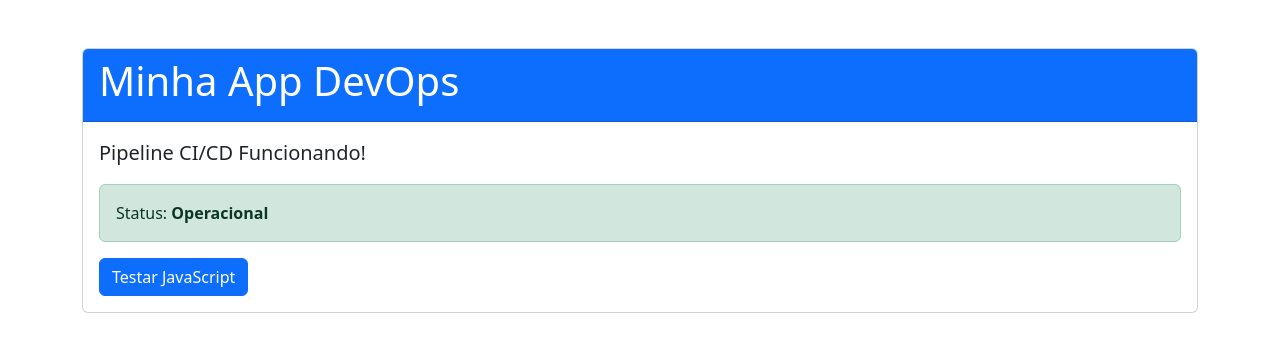
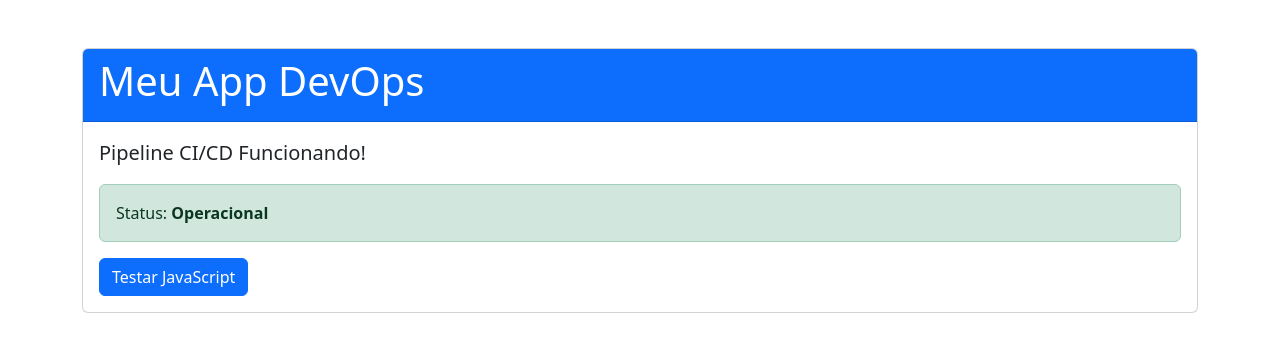
Before and after one commit to FelipeCunha27/desafio-devops-impacta, a Flask app: page / in a window 1280 px wide. Shown: the top 352 px of the page. Run offline with Flask 2, Linux system fonts and the light colour scheme.

Commit message:
Mudança no título

```diff
--- a/templates/index.html
+++ b/templates/index.html
@@ -2,20 +2,26 @@
 <html>
   <head>
     <title>DevOps App</title>
-    <link href="https://cdn.jsdelivr.net/npm/bootstrap@5.3.0/dist/css/bootstrap.min.css" rel="stylesheet">
+    <link
+      href="https://cdn.jsdelivr.net/npm/bootstrap@5.3.0/dist/css/bootstrap.min.css"
+      rel="stylesheet"
+    />
   </head>
   <body>
     <div class="container mt-5">
       <div class="card">
         <div class="card-header bg-primary text-white">
-                <h1>Minha App DevOps</h1>
+          <h1>Meu App DevOps</h1>
         </div>
         <div class="card-body">
           <p class="lead">Pipeline CI/CD Funcionando!</p>
           <div class="alert alert-success">
             Status: <strong>Operacional</strong>
           </div>
-                <button class="btn btn-primary" onclick="alert('Deploy automatizado!')">
+          <button
+            class="btn btn-primary"
+            onclick="alert('Deploy automatizado!')"
+          >
             Testar JavaScript
           </button>
         </div>
```
Lines whose indentation alone changed are shown as unchanged.
